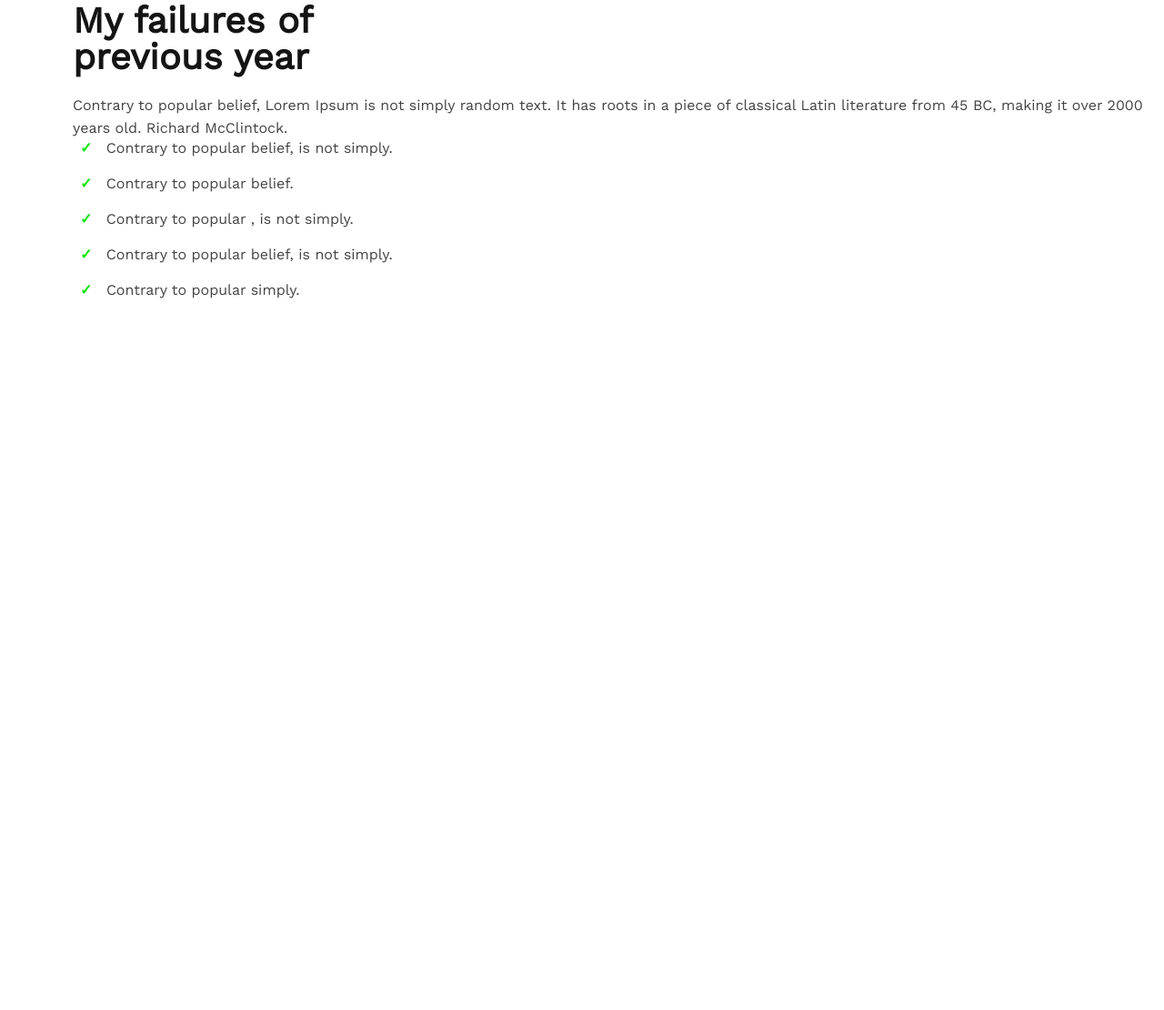
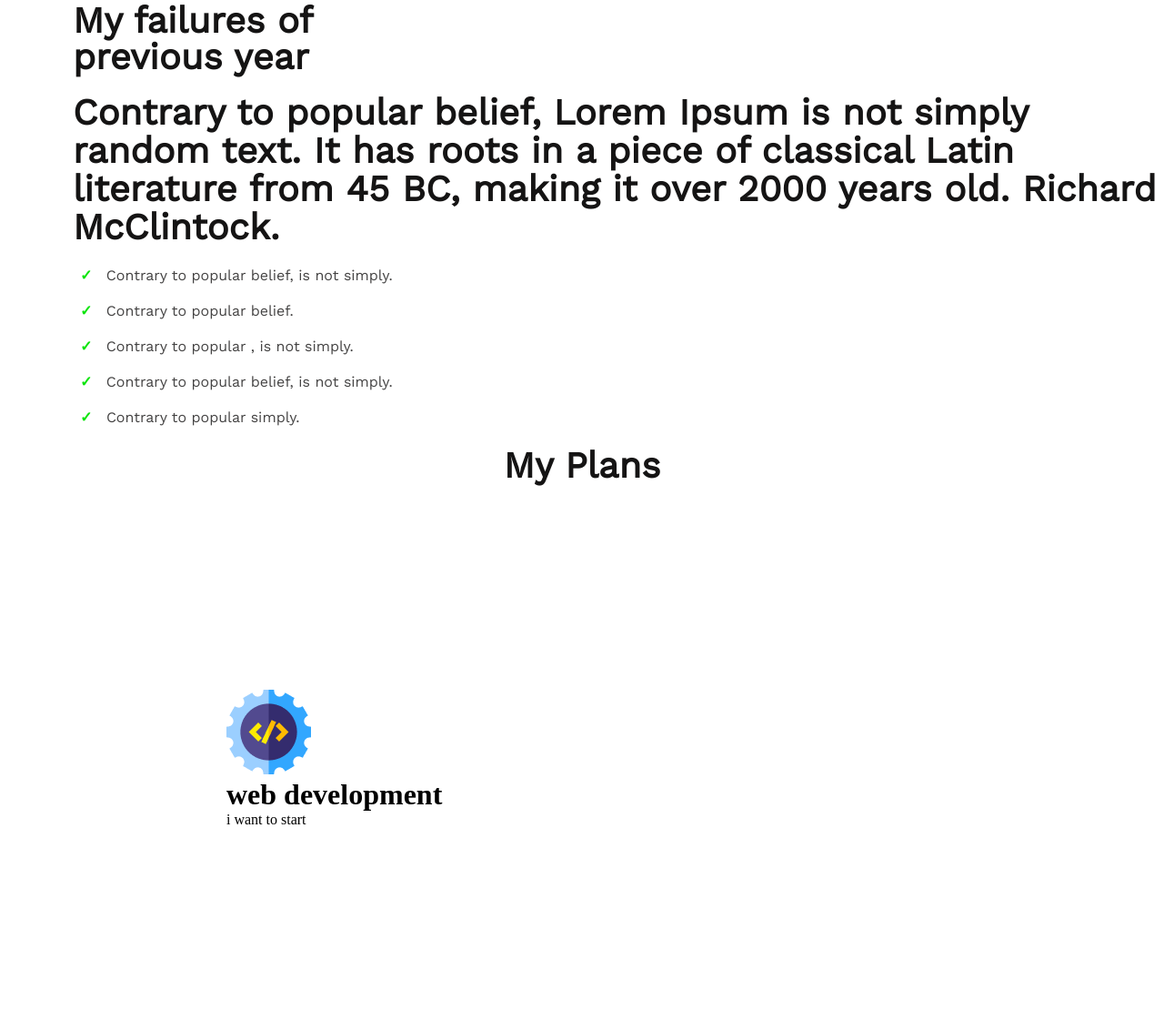
Before and after one commit to Nazir649515/Assaignment-portfolio, a plain HTML site: page index.html in a window 1280 px wide. Shown: the part 1525-2635 px from the top of the page at 91% size. Before the commit the page ends 1873 px from the top, so only its background shows below. Drawn offline with nearby package versions, Linux system fonts and the light colour scheme.

Commit message:
styles added

```diff
--- a/index.html
+++ b/index.html
@@ -36,13 +36,20 @@
     <p class="row-lines"> <span class="mark-signature">✓</span> Contrary to popular belief, is not simply.</p>
     <P class="row-lines"> <span class="mark-signature">✓ </span>Contrary to popular simply.</P>
 
-
-
   </div>
 
 </div>
+<!---------------------seacation3------>
 
-
+<div class="first-plan">
+  <h1 class="text1">My Plans</h1>
+</div>
+<div class="list-plan">
+  <div class="plan-list1"><span class="icon1">
+    <img src="images/icons/web.png" alt=""> </span>
+    <h1 class="web">web development</h1>
+    <p class="position1">i want to start</p>
+</div>
 
 
 </body>
--- a/styles/portfolio.css
+++ b/styles/portfolio.css
@@ -72,12 +72,13 @@ border-radius: 5px;
 
 .main-paragraph{
   font-family: 'Work Sans';
-  color: #444343;
   font-style: normal;
-  line-height: 25px;
+  font-weight: 700;
+  font-size: 40px;
+  line-height: 42px;
+  margin-bottom: 22px;
   margin-left: 80px;
-  font-weight: 390px;
-  font-size: 16px;
+  color: #151414;
 }
 
 .row-lines{
@@ -98,3 +99,24 @@ font-style: normal;
   font-weight: 800;
   padding-right:10px;
 }
+
+.text1{
+  font-family: 'Work Sans';
+  font-style: normal;
+  font-weight: 700;
+  font-size: 40px;
+  line-height: 47px;
+  text-align: center;
+  color: #151414;
+}
+
+.list-plan{
+  margin-top: 23px;
+display: flex;
+flex-direction: row;
+margin-left: 49px;
+}
+
+.plan-list1{
+  padding: 200px;
+}
```
